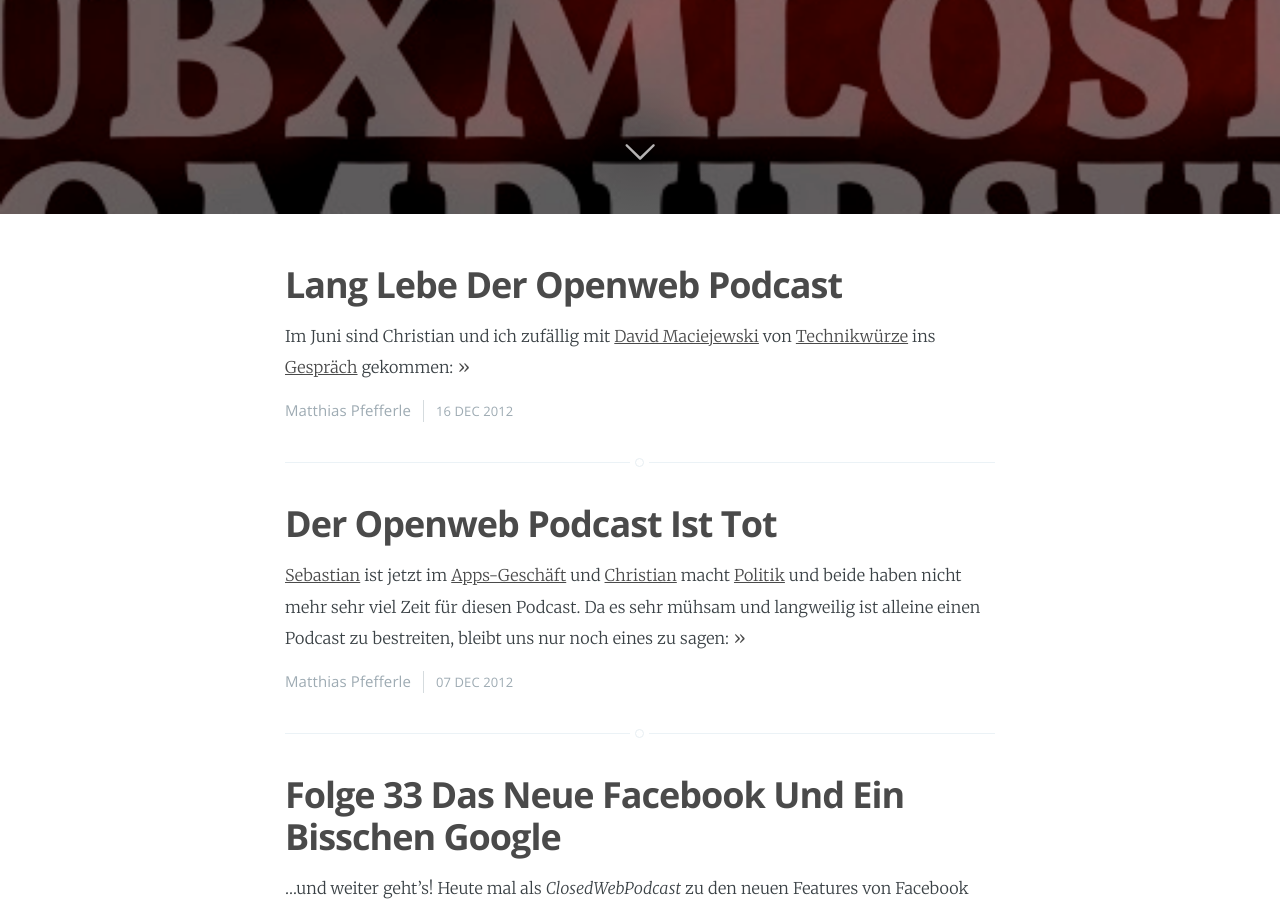
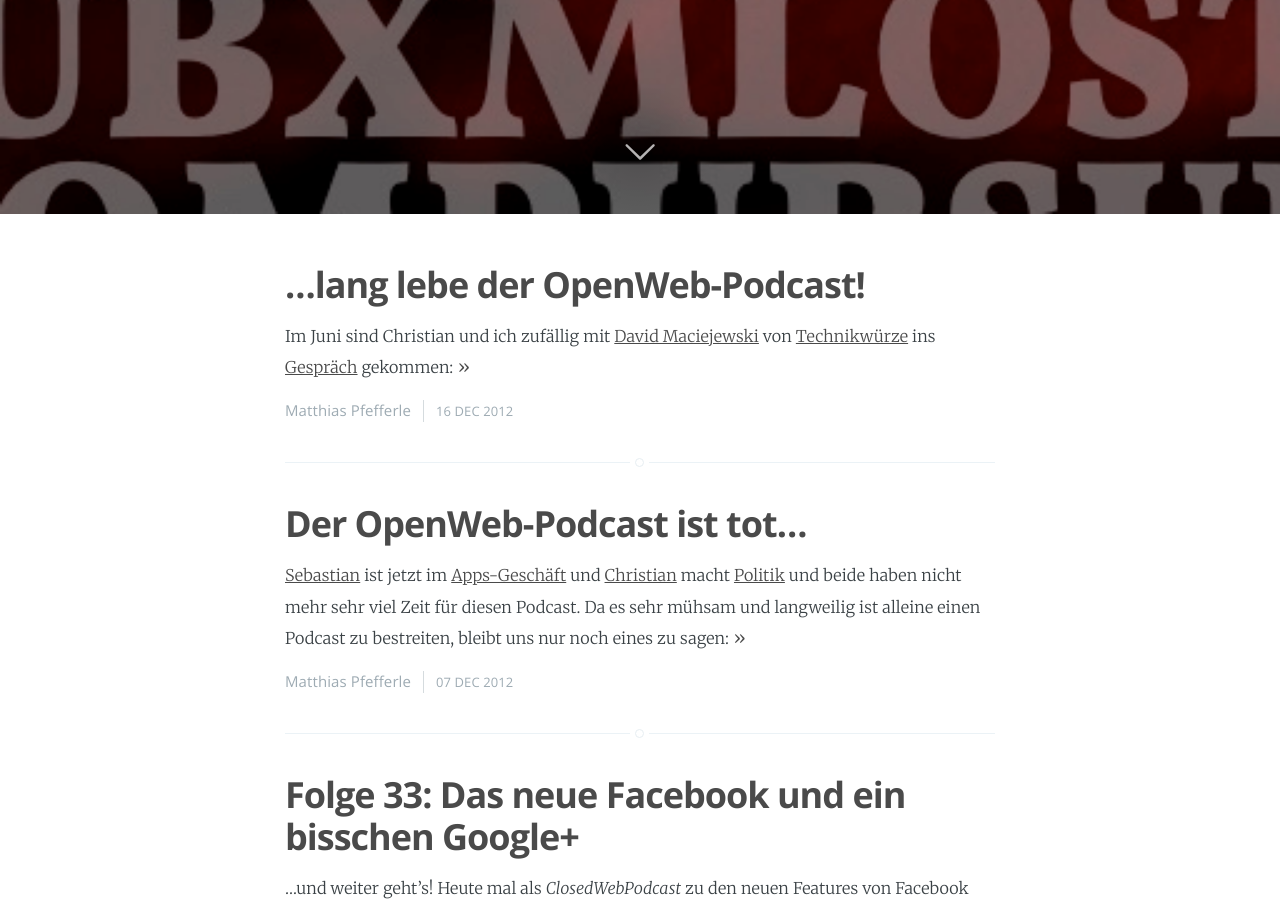
Before and after one commit to OpenWeb-Podcast/website, a Jekyll site: the page built from index.html, in a window 1280 px wide and 900 px high, scrolled down 686 px. Built offline with Jekyll 4.4.1, drawn with Linux system fonts in a browser that asks for light colours; the list of posts is cut into pages by our own code; some of the changed text lies outside the part shown.

Commit message:
Update index.html

```diff
--- a/index.html
+++ b/index.html
@@ -35,7 +35,7 @@
 
     <article class="post">
         <header class="post-header">
-            <h2 class="post-title"><a href="{{ post.url }}">{{ post.title }}</a></h2>
+            <h2 class="post-title"><a href="{{ post.url }}">{{ post.post_title }}</a></h2>
         </header>
         <section class="post-excerpt">
             {{ post.excerpt }} <a class="read-more" href="{{ post.url }}">&raquo;</a>
```
